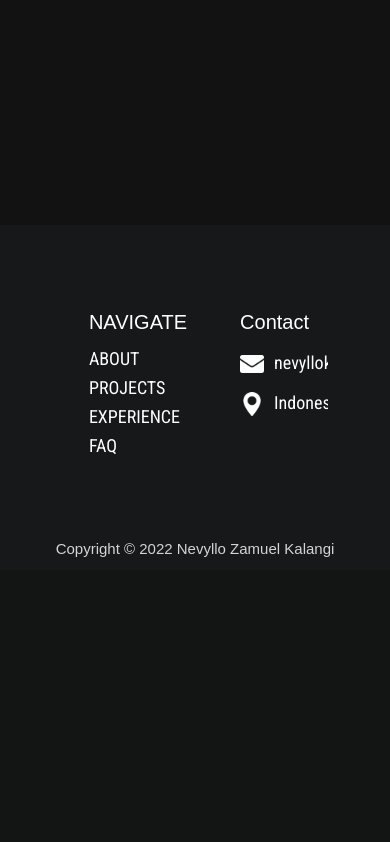
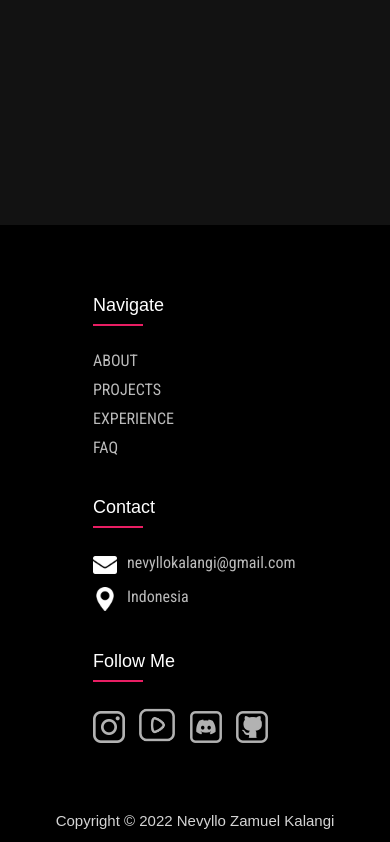
Before and after one commit to VLO-K/Nevyllo-Zamuel-Kalangi, a PHP site: page / in a window 390 px wide. Shown: the part 4840-5682 px from the top of the page. Before the commit the page ends 5397 px from the top, so only its background shows below. Run offline with PHP 8.4, Linux system fonts and the light colour scheme.

Commit message:
Modified Footer (Responsive)

```diff
--- a/index.html
+++ b/index.html
@@ -145,40 +145,46 @@
     <!-- Content End -->
     <!-- Footer Start -->
     <footer>
-        <div class="f-container">
-            <div class="f-navigation">
-                <div class="f-title">NAVIGATE</div>
-                <a class="f-text" href="http://">ABOUT</a>
-                <a class="f-text" href="http://">PROJECTS</a>
-                <a class="f-text" href="http://">EXPERIENCE</a>
-                <a class="f-text" href="http://">FAQ</a>
+        <div class="footer-container">
+            <div class="footer-row">
+                <div class="footer-col">
+                    <h4 class="footer-title">Navigate</h4>
+                    <ul class="footer-ul">
+                        <li><a class="footer-text" href="http://">ABOUT</a></li>
+                        <li><a class="footer-text" href="http://">PROJECTS</a></li>
+                        <li><a class="footer-text" href="http://">EXPERIENCE</a></li>
+                        <li><a class="footer-text" href="http://">FAQ</a></li>
+                    </ul>
                 </div>
-            <div class="f-contact">
-                <div class="f-title">Contact</div>
-                <div class="f-contact-group">
+                <div class="footer-col">
+                    <h4 class="footer-title">Contact</h4>
+                    <ul class="footer-ul">
+                        <li class="footer-contact">
                             <img src="Resources/Email.png" draggable="false" alt="Email" height="24" loading="lazy"/>
-                    <a class="f-text">nevyllokalangi@gmail.com</a>
+                            <a class="footer-text">nevyllokalangi@gmail.com</a>
+                        </li>
+                        <li class="footer-contact">
+                            <img src="Resources/Pin.png" draggable="false" alt="Pin" height="24" loading="lazy"/>
+                            <a class="footer-text">Indonesia</a>
+                        </li>
+                    </ul>
                 </div>
-                <div class="f-contact-group">
-                    <img src="Resources/Pin.png" draggable="false" alt="Pin" height="24" loading="lazy"/>
-                    <a class="f-text">Indonesia</a>
-                </div>
-            </div>
-            <div class="f-social">
-                <div class="f-title">Social</div>
-                <div class="f-social-links">
-                    <a class="f-text" href="https://www.instagram.com/nevylloproman">
+                <div class="footer-col">
+                    <h4 class="footer-title">Follow Me</h4>
+                    <div class="social-links">
+                        <a class="footer-sosmed" href="https://www.instagram.com/nevylloproman">
                             <img src="Resources/Instagram.png" draggable="false" alt="Instagram: @nevylloproman" height="32" loading="lazy"/>
                         </a>
-                    <a class="f-text" href="https://www.youtube.com/@vlovlovlo">
+                        <a class="footer-sosmed" href="https://www.youtube.com/@vlovlovlo">
                             <img src="Resources/Youtube.png" draggable="false" alt="Youtube: VLOVLOVLO" height="36" loading="lazy"/>
                         </a>
-                    <a class="f-text" href="https://discord.gg/SRWRdzZmur">
+                        <a class="footer-sosmed" href="https://discord.gg/SRWRdzZmur">
                             <img src="Resources/Discord.png" draggable="false" alt="Discord: Glee Community" height="32" loading="lazy"/>
                         </a>
-                    <a class="f-text" href="https://github.com/VLO-K">
+                        <a class="footer-sosmed" href="https://github.com/VLO-K">
                             <img src="Resources/Github.png" draggable="false" alt="Github: VLO-K" height="32" loading="lazy"/>
                         </a>
+                    </div>
                 </div>
             </div>
         </div>
--- a/style.css
+++ b/style.css
@@ -516,63 +487,117 @@ body {
 /* End of About Section */
 /**/
 /* Footer Section */
-footer {
-  white-space: nowrap;
-  padding: 0;
-  background-color: #161819;
+.footer-container{
+  font-family: 'Poppins', sans-serif;
+  background-color: #000000;
+  padding: 70px 20% 10px 20%
 }
-.f-container {
+.footer-row{
   display: flex;
-  justify-content: space-between;
+  flex-wrap: wrap;
+  justify-content: center;
+}
+.footer-col{
+  min-width: 240px;
+  width: 25%;
+  padding: 0 15px;
+}
+.footer-ul {
+  list-style: none;
+}
+.footer-col ul li {
+  margin-bottom: 10px;
+}
+.footer-text {
+  display: block;
   overflow: hidden;
-  height: 300px;
-  margin: 0 16% 0 16%;
-}
-.f-social,
-.f-navigation,
-.f-contact {
-  display: flex;
-  flex-direction: column;
-  gap: 8px;
-  margin: 80px 10% 0 10%;
-}
-.f-text {
   text-decoration: none;
   align-self: start;
   font-family: "Roboto Condensed";
+  color: #bbbbbb;
+  font-size: 16px;
+  font-weight: 300;
+  transition: all 0.3s ease;
+}
+.footer-text:hover {
   color: #ffffff;
+  padding-left: 8px;
+}
+.footer-title {
+  position: relative;
   font-size: 18px;
+  color: #ffffff;
+  margin-bottom: 35px;
+  font-weight: 500;
 }
-.f-title {
-  align-self: start;
-  font-size: 20px;
-  margin: 6px 0;
+.footer-title::before {
+  position: absolute;
+  content: '';
+  left:0;
+  bottom: -10px;
+  background-color: #e91e63;
+  height: 2px;
+  width: 50px;
 }
-.f-contact-group {
+.footer-contact {
   display: flex;
   margin: 4px 0;
   gap: 10px;
 }
-.f-social-links {
-  display: flex;
-  flex-direction: row;
-  justify-content: space-between;
-  align-items: center;
-  gap: 20%;
-  margin-right: 18%;
+.footer-sosmed {
+  display: inline-block;
+  margin:0 10px 10px 0;
+  transition: all 0.5s ease;
+  filter: brightness(70%)
+}
+.footer-sosmed:hover{
+  filter: brightness(100%)
 }
 .f-copyright {
   text-align: center;
   height: 45px;
-  font-family: "Montserrat", sans-serif;
+  font-family: 'Poppins', sans-serif;
   font-size: 15px;
   color: #d4d4d4;
+  background-color: #000000;
   padding: 15px 0 15px 0;
 }
+
+
+
+
+
+
+
+
+
+
+
+
+
 /* End of Footer Section */
 /**/
-/* Responsive CSS */
-@media (orientation: portrait) {
+/* Footer Responsive */
+@media(max-width: 1250px){
+  .footer-col{
+    width: 50%;
+    margin-bottom: 30px;
+  }
+  .footer-row{
+    justify-content: left;
+  }
+}
+@media(max-width: 574px){
+  .footer-col{
+    width: 100%;
+  }
+  .footer-row{
+    justify-content: left;
+  }
+}
+/* Footer Responsive */
+
+/* @media (orientation: portrait) {
   .greeting {
     height: 40vh;
     font-size: 70px;
```
Also changed, not shown: other parts of style.css (+2 -31 lines). Lines whose indentation alone changed are shown as unchanged.
